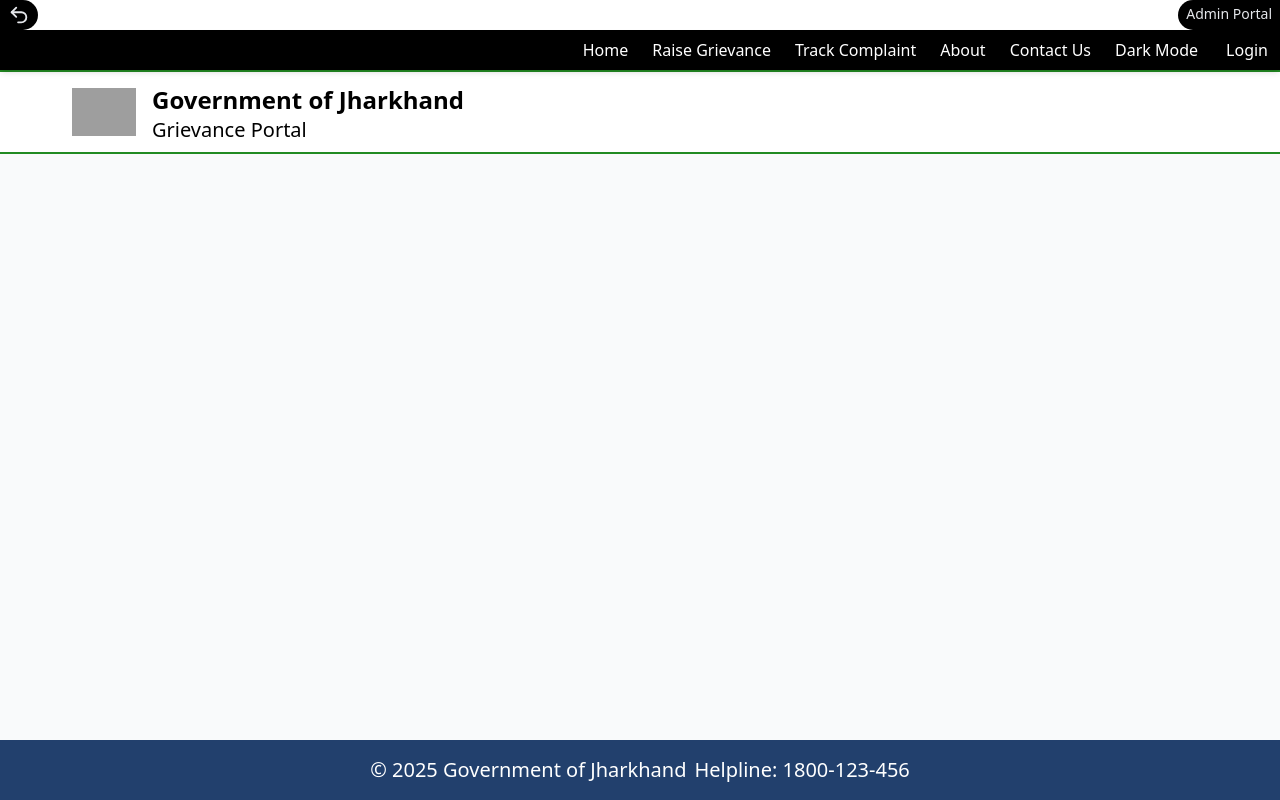
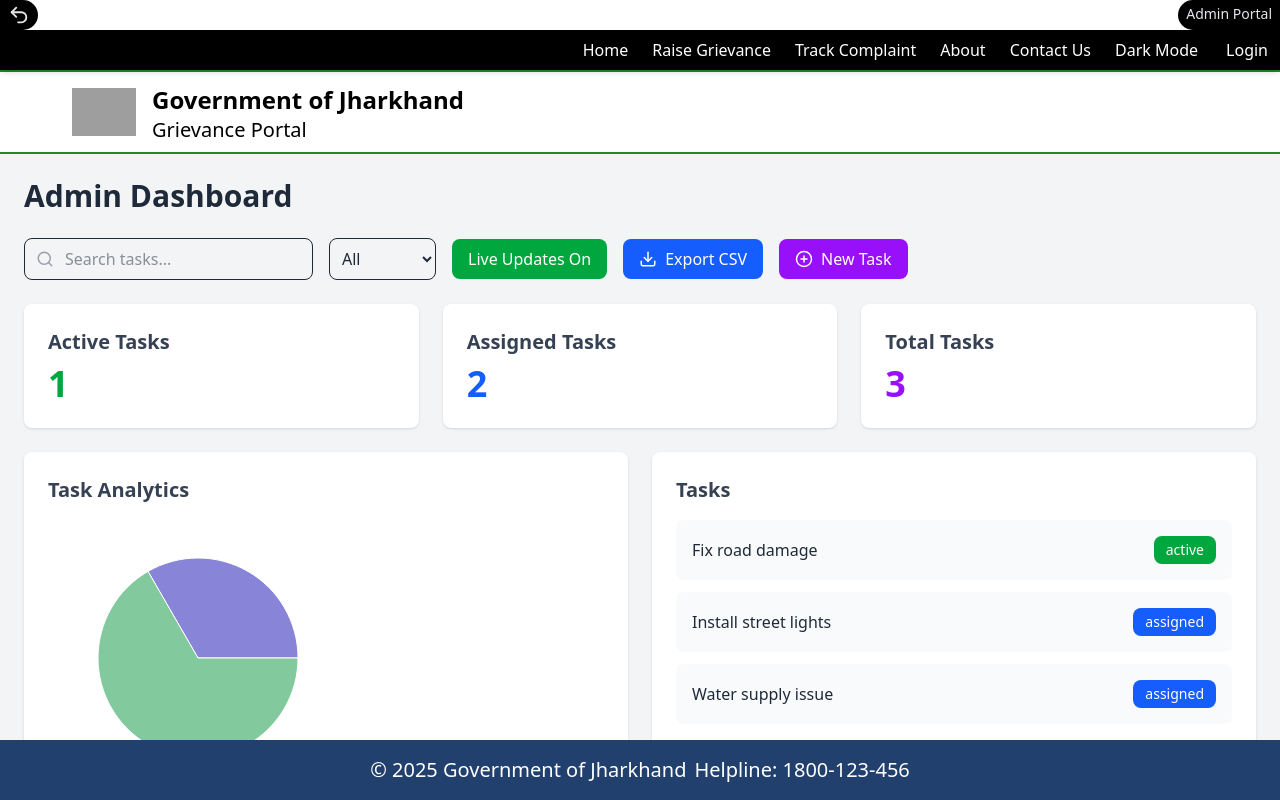
Before and after one commit to AaronSamuelM/Grievence_Portal, a React (Vite) app: page /ahome in a window 1280 px wide. Built offline with nearby package versions, Linux system fonts and the light colour scheme; grey boxes are pictures that could not be loaded.

Commit message:
login fix

```diff
--- a/package.json
+++ b/package.json
@@ -23,7 +23,8 @@
     "react-dom": "^19.1.1",
     "react-leaflet": "^5.0.0",
     "react-router-dom": "^7.8.2",
-    "react-transition-group": "^4.4.5"
+    "react-transition-group": "^4.4.5",
+    "recharts": "^3.2.1"
   },
   "devDependencies": {
     "@eslint/js": "^9.33.0",
--- a/src/App.jsx
+++ b/src/App.jsx
@@ -15,6 +15,9 @@ import Settings from "./pages/Settings";
 import Login from "./pages/Login";
 import Alogin from "./pages/Alogin";
 import Asignup from "./pages/Asignup";
+import AHome from "./pages/Ahome.jsx";
+import ProtectedRoute from "./components/ProtectedRoute";
+import AccessDenied from "./components/AccessDenied";
 import "./index.css";
 
 function App() {
@@ -107,8 +110,15 @@ function App() {
               path="/login"
               element={<Login setLoggedIn={setLoggedIn} />}
             />
-            <Route path="/alogin" element={<Alogin />} />
-            <Route path="/asignup" element={<Asignup />} />
+            <Route
+          path="/ahome"
+          element={
+              <AHome />
+          }
+        />
+            <Route path="/alogin" element={<Alogin setLoggedIn={setLoggedIn}/>} />
+            <Route path="/asignup" element={<Asignup setLoggedIn={setLoggedIn}/>} />
+            <Route path="/access-denied" element={<AccessDenied />} />
           </Routes>
         {/* </animated.div> */}
       </main>
--- /dev/null
+++ b/src/components/AccessDenied.jsx
@@ -0,0 +1,12 @@
+const AccessDenied = () => {
+  return (
+    <div className="flex items-center justify-center min-h-screen bg-gray-100">
+      <div className="text-center">
+        <h1 className="text-4xl font-bold text-red-600 mb-4">Access Denied</h1>
+        <p className="text-gray-700">You are not authorized to view this page.</p>
+      </div>
+    </div>
+  );
+};
+
+export default AccessDenied;
--- /dev/null
+++ b/src/components/ProtectedRoute.jsx
@@ -0,0 +1,15 @@
+import { Navigate } from "react-router-dom";
+
+const ProtectedRoute = ({ children, role = "admin" }) => {
+  const access = localStorage.getItem("access");
+  const token = localStorage.getItem("access_token");
+
+  // Block if not logged in or wrong role
+  if (!token || access !== role) {
+    return <Navigate to="/access-denied" replace />;
+  }
+
+  return children;
+};
+
+export default ProtectedRoute;
--- a/src/components/Sidebar.jsx
+++ b/src/components/Sidebar.jsx
@@ -39,19 +39,26 @@ const Sidebar = ({ LoggedIn, setLoggedIn }) => {
     setDarkMode(!darkMode);
     document.documentElement.classList.toggle("dark");
   };
-  const menuItems = [
+  const userMenuItems = [
     { name: "Home", icon: <Home size={22} />, path: "/" },
     { name: "Raise Grievance", icon: <FileText size={22} />, path: "/grievance" },
     { name: "Track Complaint", icon: <Search size={22} />, path: "/track" },
     { name: "About", icon: <Info size={22} />, path: "/about" },
     { name: "Contact Us", icon: <Phone size={22} />, path: "/contact" },
   ];
+  const adminMenuItems = [
+    { name: "Dashboard", icon: <Home size={22} />, path: "/ahome" },
+  ];
+
+  const menuItems = localStorage.getItem('access') === "admin" ? adminMenuItems : userMenuItems;
   const handleAuth = () => {
     if (LoggedIn) {
       localStorage.removeItem("access_token");
       localStorage.removeItem("refresh_token");
       localStorage.removeItem("user_name");
       localStorage.removeItem("user_mobile");
+      localStorage.removeItem("access");
+      localStorage.clear();
       setLoggedIn(false);
       showWarning && showWarning("Logout successful");
       navigate("/");
--- /dev/null
+++ b/src/pages/Ahome.jsx
@@ -0,0 +1,179 @@
+import { useReducer, useEffect } from "react";
+import { PieChart, Pie, Cell, Tooltip, Legend } from "recharts";
+import { motion } from "framer-motion";
+import { Download, Search, Filter, PlusCircle } from "lucide-react";
+
+const initialState = {
+  tasks: [
+    { id: 1, title: "Fix road damage", status: "active" },
+    { id: 2, title: "Install street lights", status: "assigned" },
+    { id: 3, title: "Water supply issue", status: "assigned" },
+  ],
+  search: "",
+  filter: "all",
+  live: true,
+};
+
+function reducer(state, action) {
+  switch (action.type) {
+    case "ADD_TASK":
+      return { ...state, tasks: [...state.tasks, action.payload] };
+    case "TOGGLE_TASK":
+      return {
+        ...state,
+        tasks: state.tasks.map((t) =>
+          t.id === action.payload ? { ...t, status: t.status === "active" ? "assigned" : "active" } : t
+        ),
+      };
+    case "SEARCH":
+      return { ...state, search: action.payload };
+    case "FILTER":
+      return { ...state, filter: action.payload };
+    case "TOGGLE_LIVE":
+      return { ...state, live: !state.live };
+    default:
+      return state;
+  }
+}
+
+const COLORS = ["#8884d8", "#82ca9d"];
+
+export default function Ahome() {
+  const [state, dispatch] = useReducer(reducer, initialState);
+
+  // Live updates simulation
+  useEffect(() => {
+    if (!state.live) return;
+    const interval = setInterval(() => {
+      const newTask = {
+        id: Date.now(),
+        title: "New Grievance " + Date.now(),
+        status: Math.random() > 0.5 ? "active" : "assigned",
+      };
+      dispatch({ type: "ADD_TASK", payload: newTask });
+    }, 10000);
+    return () => clearInterval(interval);
+  }, [state.live]);
+
+  const filteredTasks = state.tasks.filter((task) => {
+    return (
+      (state.filter === "all" || task.status === state.filter) &&
+      task.title.toLowerCase().includes(state.search.toLowerCase())
+    );
+  });
+
+  const data = [
+    { name: "Active", value: state.tasks.filter((t) => t.status === "active").length },
+    { name: "Assigned", value: state.tasks.filter((t) => t.status === "assigned").length },
+  ];
+
+  return (
+    <div className="flex min-h-screen bg-gray-100 dark:bg-gray-900">
+      <div className="flex-1 p-6">
+        <h1 className="text-3xl font-bold text-gray-800 dark:text-gray-200 mb-6">Admin Dashboard</h1>
+
+        {/* Top controls */}
+        <div className="flex flex-wrap items-center gap-4 mb-6">
+          <div className="relative">
+            <Search className="absolute left-3 top-3 text-gray-400" size={18} />
+            <input
+              type="text"
+              placeholder="Search tasks..."
+              onChange={(e) => dispatch({ type: "SEARCH", payload: e.target.value })}
+              className="pl-10 pr-4 py-2 border rounded-lg"
+            />
+          </div>
+          <select
+            onChange={(e) => dispatch({ type: "FILTER", payload: e.target.value })}
+            className="p-2 border rounded-lg"
+          >
+            <option value="all">All</option>
+            <option value="active">Active</option>
+            <option value="assigned">Assigned</option>
+          </select>
+          <button
+            onClick={() => dispatch({ type: "TOGGLE_LIVE" })}
+            className={`px-4 py-2 rounded-lg ${state.live ? "bg-green-600" : "bg-red-600"} text-white`}
+          >
+            {state.live ? "Live Updates On" : "Live Updates Off"}
+          </button>
+          <button className="px-4 py-2 bg-blue-600 text-white rounded-lg flex items-center gap-2">
+            <Download size={18} /> Export CSV
+          </button>
+          <button className="px-4 py-2 bg-purple-600 text-white rounded-lg flex items-center gap-2">
+            <PlusCircle size={18} /> New Task
+          </button>
+        </div>
+
+        {/* Stats */}
+        <div className="grid grid-cols-1 md:grid-cols-2 lg:grid-cols-3 gap-6 mb-6">
+          <motion.div
+            whileHover={{ scale: 1.02 }}
+            className="p-6 bg-white dark:bg-gray-800 shadow rounded-lg"
+          >
+            <h2 className="text-xl font-semibold mb-2 text-gray-700 dark:text-gray-300">Active Tasks</h2>
+            <p className="text-4xl font-bold text-green-600">
+              {data.find((d) => d.name === "Active")?.value}
+            </p>
+          </motion.div>
+          <motion.div
+            whileHover={{ scale: 1.02 }}
+            className="p-6 bg-white dark:bg-gray-800 shadow rounded-lg"
+          >
+            <h2 className="text-xl font-semibold mb-2 text-gray-700 dark:text-gray-300">Assigned Tasks</h2>
+            <p className="text-4xl font-bold text-blue-600">
+              {data.find((d) => d.name === "Assigned")?.value}
+            </p>
+          </motion.div>
+          <motion.div
+            whileHover={{ scale: 1.02 }}
+            className="p-6 bg-white dark:bg-gray-800 shadow rounded-lg"
+          >
+            <h2 className="text-xl font-semibold mb-2 text-gray-700 dark:text-gray-300">Total Tasks</h2>
+            <p className="text-4xl font-bold text-purple-600">{state.tasks.length}</p>
+          </motion.div>
+        </div>
+
+        {/* Chart + Task list */}
+        <div className="grid grid-cols-1 lg:grid-cols-2 gap-6">
+          <div className="bg-white dark:bg-gray-800 shadow rounded-lg p-6">
+            <h2 className="text-xl font-semibold mb-4 text-gray-700 dark:text-gray-300">Task Analytics</h2>
+            <PieChart width={300} height={300}>
+              <Pie data={data} dataKey="value" nameKey="name" cx="50%" cy="50%" outerRadius={100}>
+                {data.map((entry, index) => (
+                  <Cell key={`cell-${index}`} fill={COLORS[index % COLORS.length]} />
+                ))}
+              </Pie>
+              <Tooltip />
+              <Legend />
+            </PieChart>
+          </div>
+
+          <div className="bg-white dark:bg-gray-800 shadow rounded-lg p-6">
+            <h2 className="text-xl font-semibold mb-4 text-gray-700 dark:text-gray-300">Tasks</h2>
+            <ul className="space-y-3 max-h-80 overflow-y-auto">
+              {filteredTasks.map((task) => (
+                <motion.li
+                  key={task.id}
+                  whileHover={{ scale: 1.01 }}
+                  className="p-4 bg-gray-50 dark:bg-gray-700 rounded-lg flex justify-between items-center"
+                >
+                  <span className="text-gray-800 dark:text-gray-200">{task.title}</span>
+                  <button
+                    onClick={() => dispatch({ type: "TOGGLE_TASK", payload: task.id })}
+                    className={`px-3 py-1 text-sm rounded-lg ${task.status === "active"
+                      ? "bg-green-600 text-white"
+                      : "bg-blue-600 text-white"
+                      }`}
+                  >
+                    {task.status}
+                  </button>
+                </motion.li>
+              ))}
+            </ul>
+          </div>
+        </div>
+      </div>
+    </div>
+  );
+}
--- a/src/pages/Grievance.jsx
+++ b/src/pages/Grievance.jsx
@@ -178,6 +178,8 @@ function Grievance({ setLoggedIn }) {
         localStorage.setItem("refresh_token", data.data?.refresh_token);
         localStorage.setItem("user_name", formData.name || ""); // CHANGED
         localStorage.setItem("user_mobile", formData.mobile || ""); // CHANGED
+        localStorage.setItem("access", "user");
+
         setVerified(true);
         setLoggedIn(true);
       })
--- a/src/pages/Login.jsx
+++ b/src/pages/Login.jsx
@@ -32,6 +32,7 @@ const Login = ({ setLoggedIn }) => {
         .then((data) => {
           localStorage.setItem("access_token", data.data?.access_token);
           localStorage.setItem("refresh_token", data.data?.refresh_token);
+          localStorage.setItem("access", "user");
           setLoggedIn(true);
           navigate("/");
         })
```
Also changed, not shown: src/pages/Alogin.jsx (+30 -16 lines), src/pages/Asignup.jsx (+31 -6 lines), 2 other files (tests, documents, lock files or other folders).
